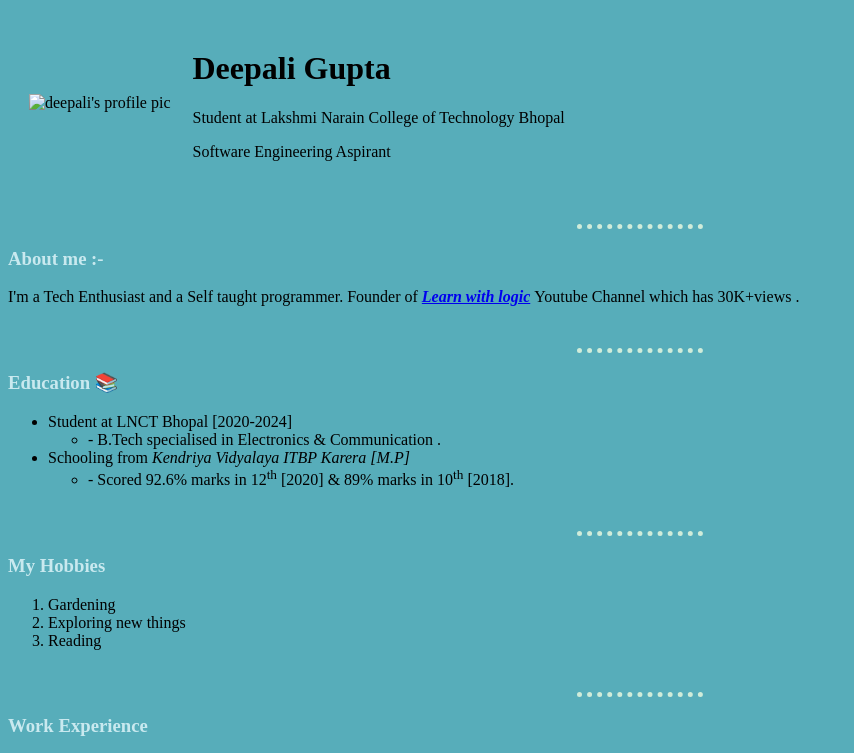
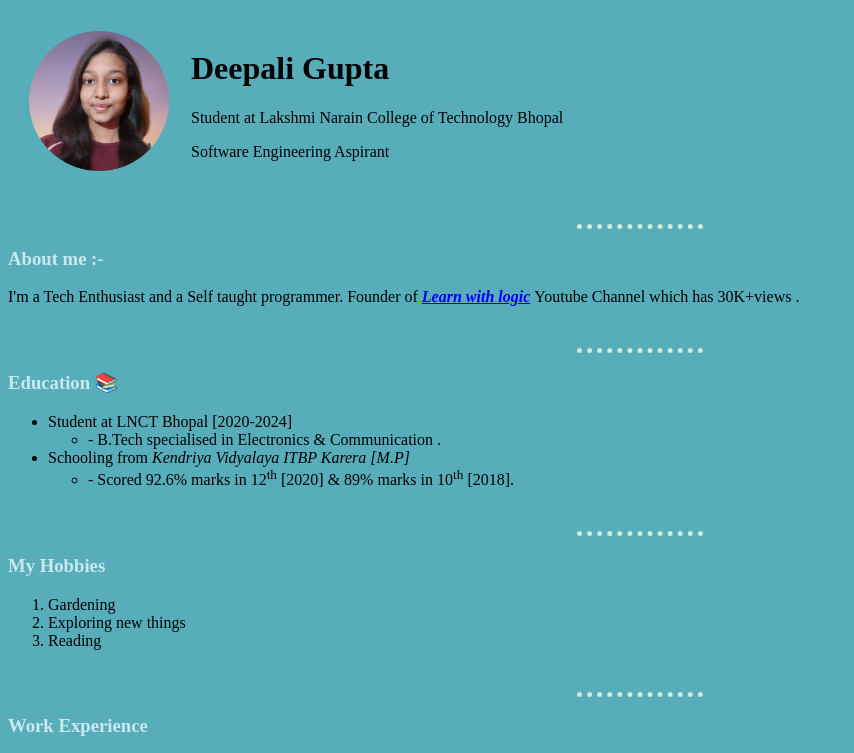
Before and after one commit to Deepaligupta31/CV, a plain HTML site: page index.html in a window 1280 px wide. Shown: the top 753 px of the page, without its empty margins (0-854 px from the left). Drawn offline with Linux system fonts and the light colour scheme.

Commit message:
update index.html

```diff
--- a/index.html
+++ b/index.html
@@ -27,7 +27,7 @@
 <body>
     <table cellspacing="20">
         <tr >
-            <td><img src="/images/deepali_img.png" alt="deepali's profile pic"  width="140"></td>
+            <td><img src="deepali_img.png" alt="deepali's profile pic"  width="140"></td>
             <td>
                 <h1>Deepali Gupta</h1>
                 <p>Student at Lakshmi Narain College of Technology Bhopal </p>
```
